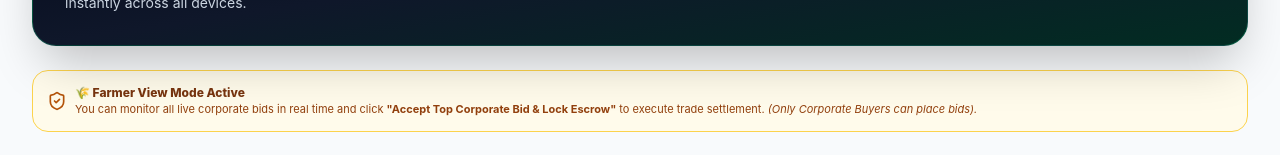
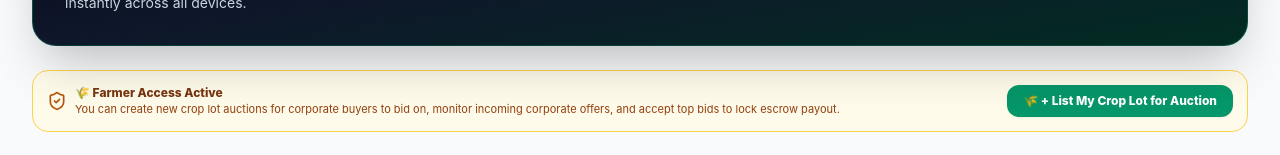
Before and after one commit to Dagre-aish/farmgate-marketplace, a React (Vite) app: page / in a window 1280 px wide. Shown: the part 256-411 px from the top of the page. Built offline with nearby package versions, Linux system fonts and the light colour scheme; no server answers; the database is empty.

Commit message:
Add direct + List My Crop Lot for Auction button in Live Bidding Arena for Farmers

```diff
--- a/src/App.tsx
+++ b/src/App.tsx
@@ -263,6 +263,7 @@ export function App() {
             activeBuyer={activeBuyer}
             authUser={authUser}
             onOpenBuyerAuth={() => setShowAuthModal(true)}
+            onOpenNewListing={() => setShowNewListingModal(true)}
             onSubmitBid={handleSubmitBid}
             onAcceptBid={handleAcceptBid}
             language={language}
--- a/src/components/LiveBiddingPanel.tsx
+++ b/src/components/LiveBiddingPanel.tsx
@@ -31,6 +31,7 @@ interface LiveBiddingPanelProps {
   activeBuyer: BuyerProfile | null;
   authUser?: UserAccount | null;
   onOpenBuyerAuth: () => void;
+  onOpenNewListing: () => void;
   onSubmitBid: (newBid: Bid) => void;
   onAcceptBid: (bid: Bid) => void;
   language?: AppLanguage;
@@ -43,6 +44,7 @@ export const LiveBiddingPanel: React.FC<LiveBiddingPanelProps> = ({
   activeBuyer,
   authUser,
   onOpenBuyerAuth,
+  onOpenNewListing,
   onSubmitBid,
   onAcceptBid,
   language = 'en'
@@ -179,16 +181,22 @@ export const LiveBiddingPanel: React.FC<LiveBiddingPanelProps> = ({
 
       {/* Role Permission Alert Notice */}
       {userRole === 'FARMER' ? (
-        <div className="bg-amber-50 border border-amber-300 p-3.5 rounded-2xl flex items-center justify-between gap-3 text-amber-950 text-xs shadow-xs">
+        <div className="bg-amber-50 border border-amber-300 p-3.5 rounded-2xl flex flex-col sm:flex-row items-start sm:items-center justify-between gap-3 text-amber-950 text-xs shadow-xs">
           <div className="flex items-center gap-2">
             <ShieldCheck className="w-5 h-5 text-amber-700 shrink-0" />
             <div>
-              <span className="font-extrabold text-amber-900 block">🌾 Farmer View Mode Active</span>
+              <span className="font-extrabold text-amber-900 block">🌾 Farmer Access Active</span>
               <span className="text-[11px] text-amber-800">
-                You can monitor all live corporate bids in real time and click <strong>"Accept Top Corporate Bid & Lock Escrow"</strong> to execute trade settlement. <em>(Only Corporate Buyers can place bids).</em>
+                You can create new crop lot auctions for corporate buyers to bid on, monitor incoming corporate offers, and accept top bids to lock escrow payout.
               </span>
             </div>
           </div>
+          <button
+            onClick={onOpenNewListing}
+            className="bg-emerald-600 hover:bg-emerald-700 text-white font-extrabold px-4 py-2 rounded-xl text-xs transition-all shadow-sm flex items-center gap-1.5 shrink-0 active:scale-95"
+          >
+            <span>🌾 + List My Crop Lot for Auction</span>
+          </button>
         </div>
       ) : (
         <div className="bg-emerald-50 border border-emerald-300 p-3.5 rounded-2xl flex items-center justify-between gap-3 text-emerald-950 text-xs shadow-xs">
```
